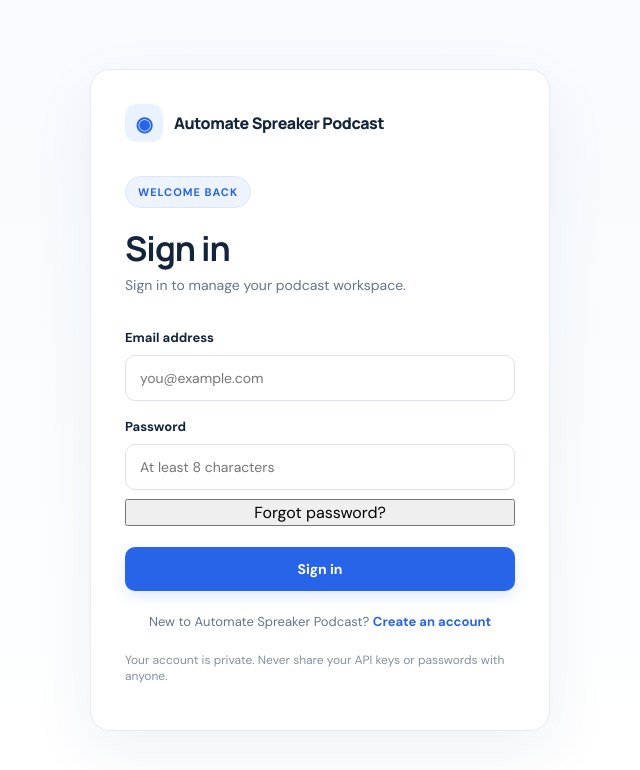
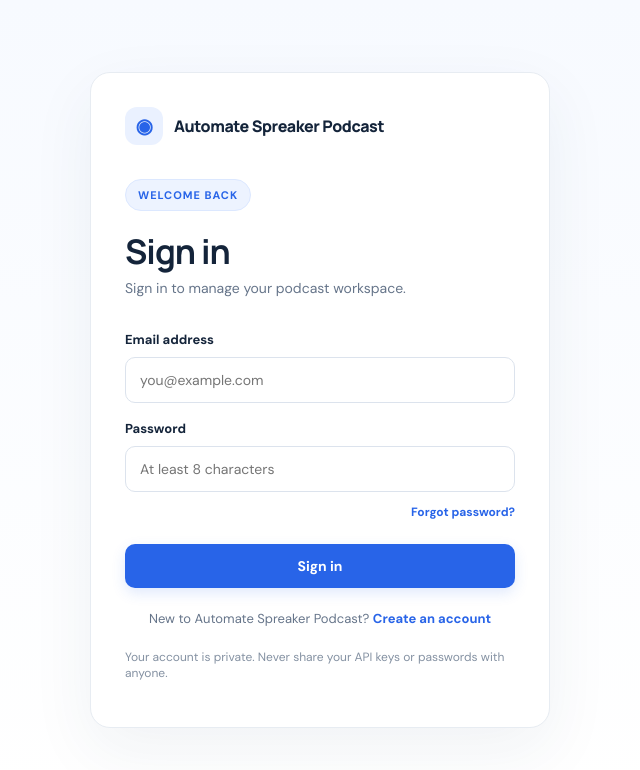
Before and after one commit to Sportsnewsauto/Sportnewsauto, a Next.js app in the folder website/: page /login in a window 1280 px wide. Shown: the top 770 px of the page, without its empty margins (320-960 px from the left). Built offline with nearby package versions, Linux system fonts and the light colour scheme.

Commit message:
Style forgot password link

```diff
--- a/website/app/globals.css
+++ b/website/app/globals.css
@@ -181,3 +181,7 @@ h1{font-size:clamp(42px,5.4vw,64px);line-height:1.06;margin:20px 0}
 }
 
 .integration-card select{width:100%;padding:12px 13px;border:1px solid #dce3ed;border-radius:10px;font:inherit;font-size:14px;background:#fff;color:var(--ink)}
+
+.auth-forgot{justify-self:end;border:0;background:transparent;color:var(--blue);font-size:12px;font-weight:700;padding:3px 0;cursor:pointer}
+.auth-forgot:hover{text-decoration:underline}
+.auth-forgot:disabled{opacity:.6;cursor:wait}
```
